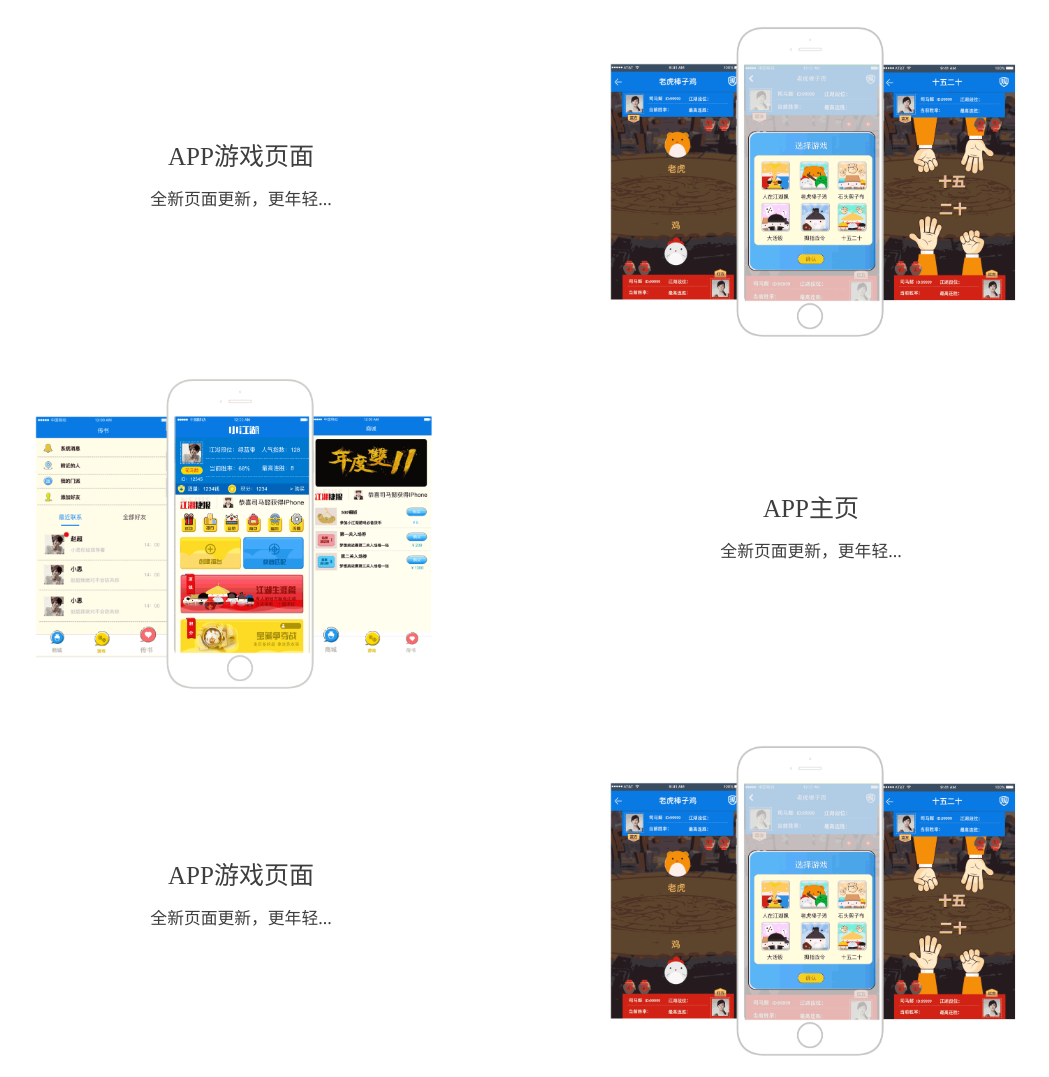
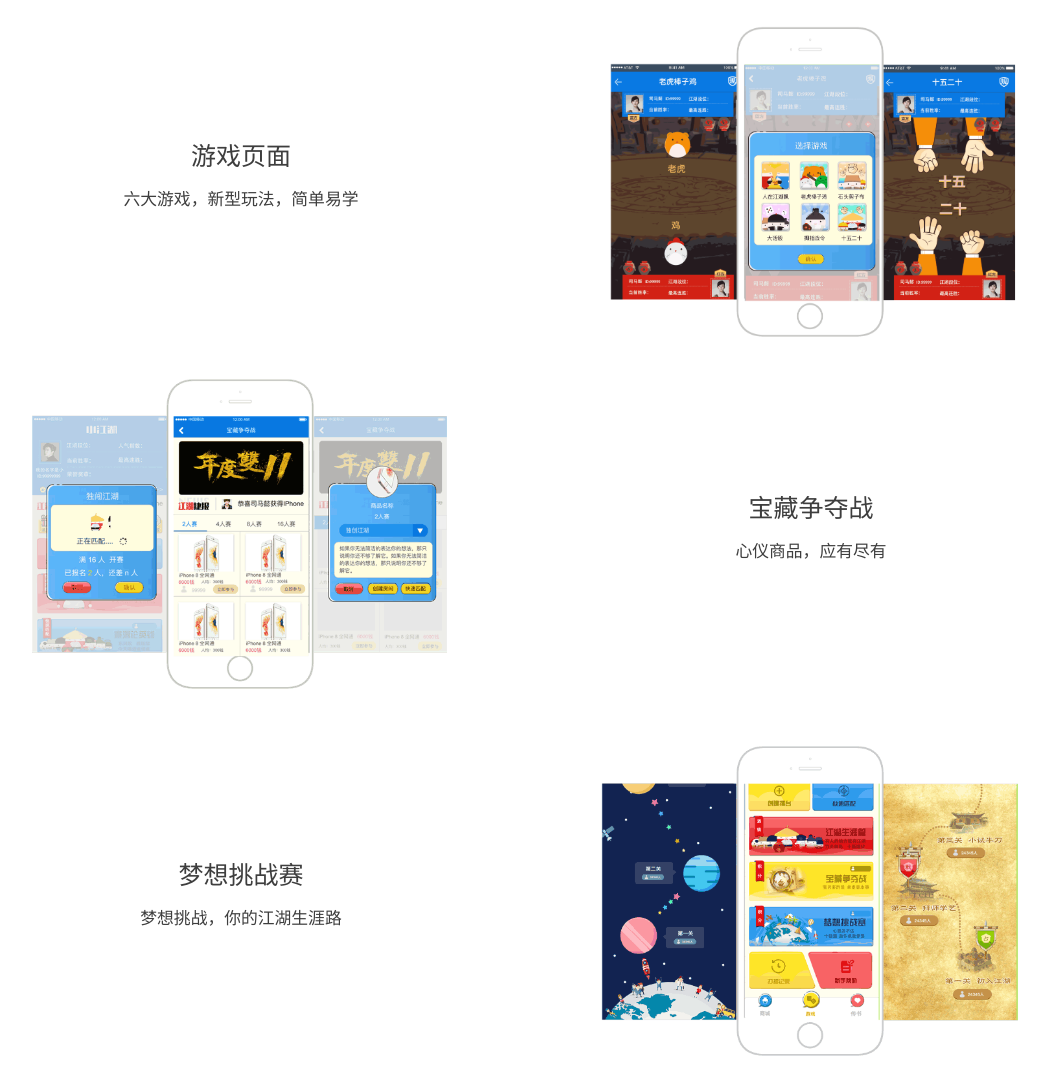
Before and after one commit to dengdaisisuo/demo.github.io, a plain HTML site: page index.html in a window 1280 px wide. Shown: the part 794-1871 px from the top of the page, without its empty margins (114-1163 px from the left). Drawn offline with nearby package versions, Linux system fonts and the light colour scheme.

Commit message:
1
修改解析

```diff
--- a/index.html
+++ b/index.html
@@ -70,30 +70,30 @@
 			<img class="aui-col-9" src="images/share1.png" alt="" />
 		</div>
 		<div class="col-xs-12 col-sm-12 col-md-12 col-lg-6 fl" style="padding-top:10%;">
-			<h1>APP游戏页面</h1>
-			<p>全新页面更新，更年轻...</p>
+			<h1>游戏页面</h1>
+			<p>六大游戏，新型玩法，简单易学</p>
 		</div>
 	</div>
 	<!--app游戏页面-->
 
 	<div class="row aui-pad-b-15">
 		<div class="col-xs-12 col-sm-12 col-md-12 col-lg-6">
-			<img class="aui-col-9"src="images/share2.png" alt="" />
+			<img class="aui-col-9"src="images/bz.png" alt="" />
 		</div>
 		<div class="col-xs-12 col-sm-12 col-md-12 col-lg-6" style="padding-top:10%;">
-			<h1>APP主页</h1>
-			<p>全新页面更新，更年轻...</p>
+			<h1>宝藏争夺战</h1>
+			<p>心仪商品，应有尽有</p>
 		</div>
 	</div>
 	<!--app主页-->
 
 	<div class="row">
 		<div class="col-xs-12 col-sm-12 col-md-12 col-lg-6 fr">
-			<img class="aui-col-9" src="images/share1.png" alt="" />
+			<img class="aui-col-9" src="images/mx.png" alt="" />
 		</div>
 		<div class="col-xs-12 col-sm-12 col-md-12 col-lg-6 fl" style="padding-top:10%;">
-			<h1>APP游戏页面</h1>
-			<p>全新页面更新，更年轻...</p>
+			<h1>梦想挑战赛</h1>
+			<p>梦想挑战，你的江湖生涯路</p>
 		</div>
 	</div>
 	<!--app游戏页面-->
@@ -127,7 +127,7 @@
 
 		<div class="col-xs-12 col-sm-12 col-md-12 col-lg-6">
 
-			<p>友情链接：<a href="#">小江湖</a></p>
+	    <p>友情链接：<a href="#">小江湖</a></p>
 		</div>
 
 
--- a/js/main.js
+++ b/js/main.js
@@ -10,7 +10,7 @@ $(document).ready(function () {
 	var diff = 0;
 	var target=1;
 	// Generating slides
-	var arrCities = ['Amsterdam', 'Rome', 'New—York', 'Singapore', 'Prague']; // Change number of slides in CSS also
+	var arrCities = ['Amsterdam', 'Rome','New—York','Singapore', 'Prague']; // Change number of slides in CSS also
 	var numOfCities = arrCities.length;
 	var arrCitiesDivided = [];
 
```
Also changed, not shown: news.html (+1 -1 lines), images/banner4.jpg (deleted), images/bz.png (added), images/city--1-min-min.jpg, images/city--2-min-min.jpg, images/city--3-min-min.jpg, images/city--4-min-min.jpg, images/city--5-min-min.jpg, images/mx.png (added), 1 other file.
